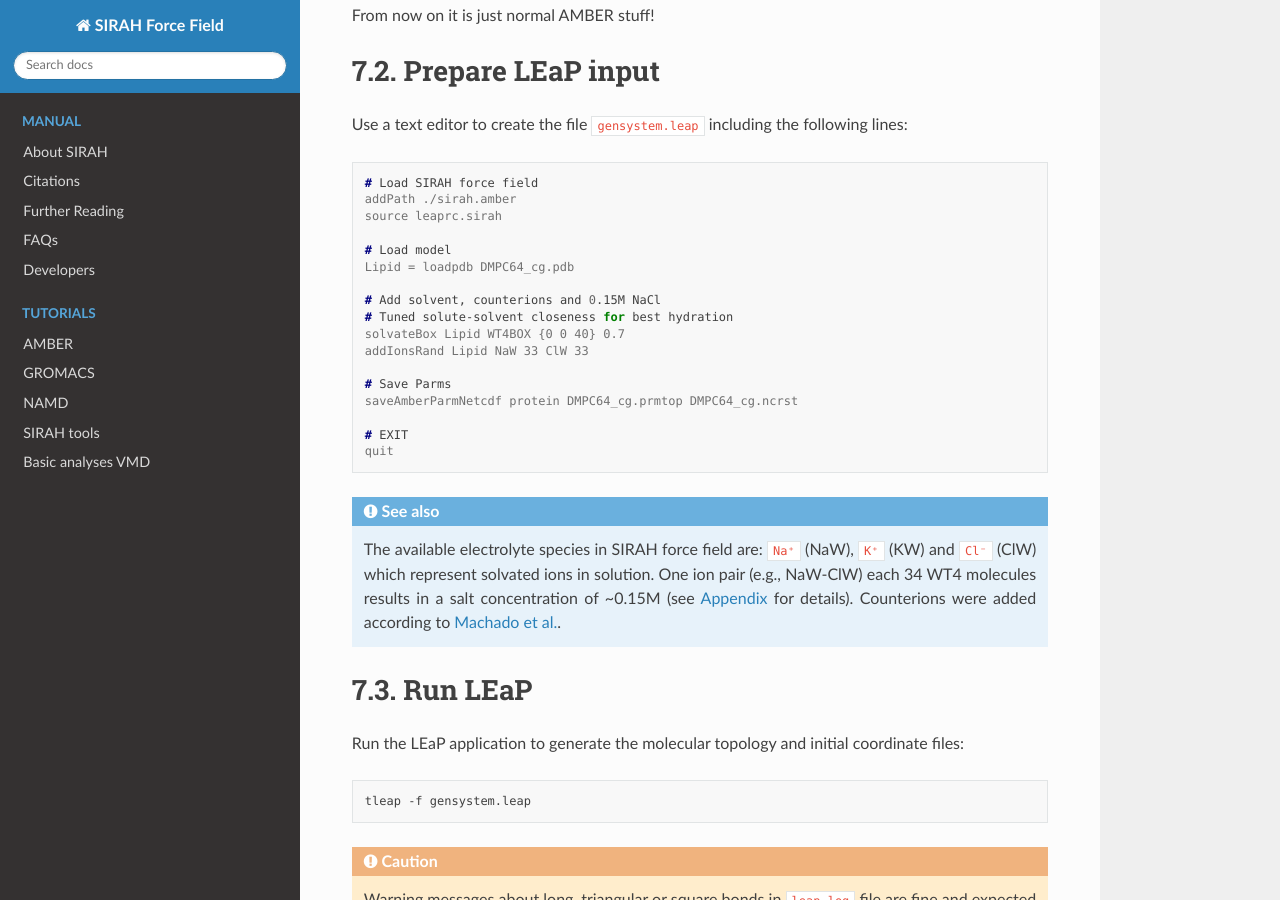
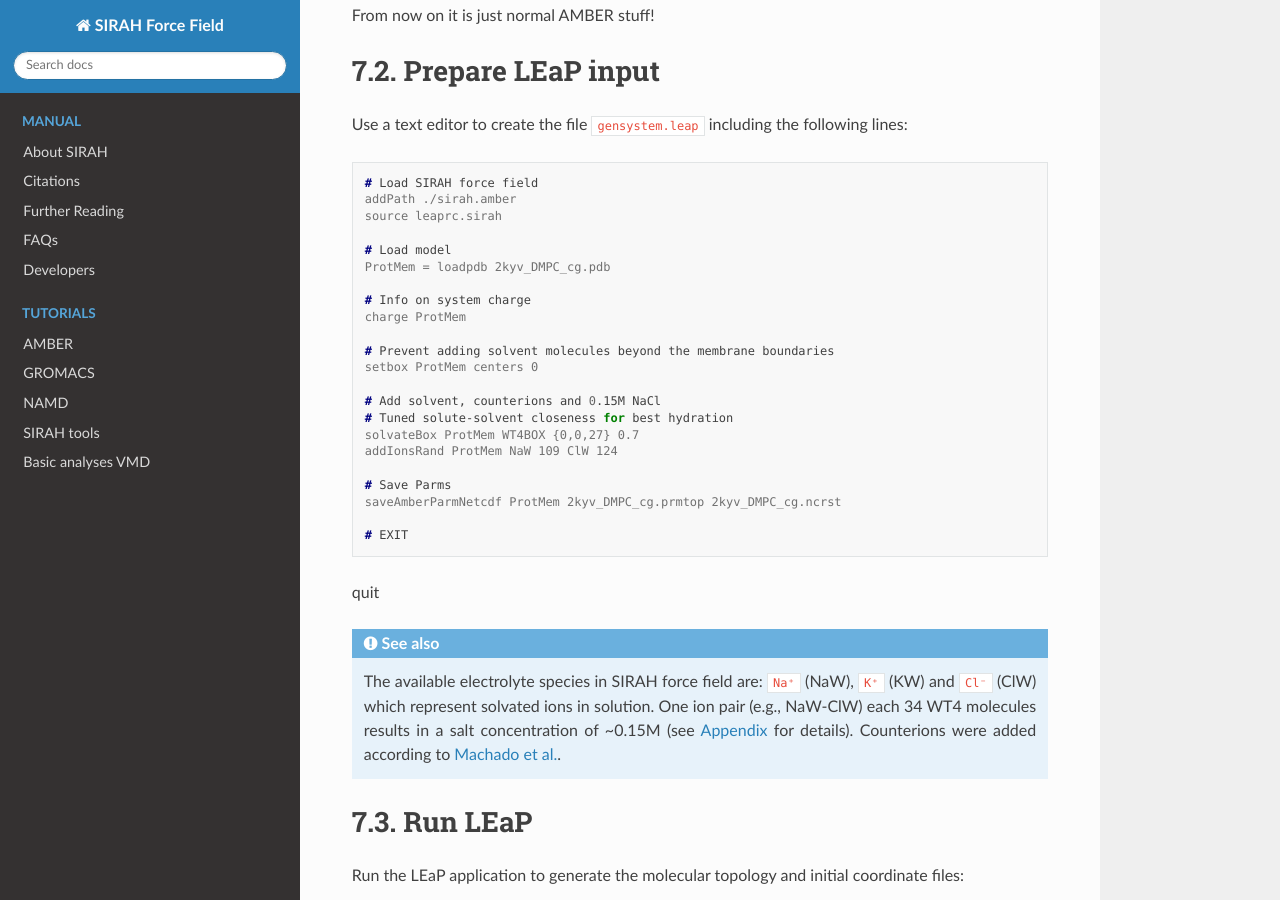
Before and after one commit to SIRAHFF/documentation, a Sphinx documentation site: the page built from docs/source/AMBER/Tutorial-7.rst, in a window 1280 px wide and 900 px high, scrolled down 3858 px. Built offline with Sphinx 7.4.7 and the Read the Docs theme 2.0.0, drawn with Linux system fonts in a browser that asks for light colours.

Commit message:
Modificaciones Tutorial 6 e 7

```diff
--- a/docs/source/AMBER/Tutorial-5.rst
+++ b/docs/source/AMBER/Tutorial-5.rst
@@ -210,7 +210,7 @@ ________________________________
 That’s it! Now you can analyze the trajectory.
 Process the output trajectory to account for the Periodic Boundary Conditions (PBC):
 
-  .. code-block:: bash
+.. code-block:: bash
 
       echo -e "autoimage\ngo\nquit\n" | cpptraj -p ../1CRN_cg.prmtop -y 1CRN_cg_md.nc -x 1CRN_cg_md_pbc.nc --interactive
 
--- a/docs/source/AMBER/Tutorial-6.rst
+++ b/docs/source/AMBER/Tutorial-6.rst
@@ -69,7 +69,7 @@ Use a text editor to create the file ``gensystem.leap`` including the following
     addIonsRand Lipid NaW 33 ClW 33
 
     # Save Parms
-    saveAmberParmNetcdf protein DMPC64_cg.prmtop DMPC64_cg.ncrst
+    saveAmberParmNetcdf Lipid DMPC64_cg.prmtop DMPC64_cg.ncrst
 
     # EXIT
     quit
--- a/docs/source/AMBER/Tutorial-7.rst
+++ b/docs/source/AMBER/Tutorial-7.rst
@@ -137,18 +137,24 @@ Use a text editor to create the file ``gensystem.leap`` including the following
     source leaprc.sirah
 
     # Load model
-    Lipid = loadpdb DMPC64_cg.pdb
+    ProtMem = loadpdb 2kyv_DMPC_cg.pdb
+
+    # Info on system charge
+    charge ProtMem
+
+    # Prevent adding solvent molecules beyond the membrane boundaries
+    setbox ProtMem centers 0
 
     # Add solvent, counterions and 0.15M NaCl
     # Tuned solute-solvent closeness for best hydration
-    solvateBox Lipid WT4BOX {0 0 40} 0.7
-    addIonsRand Lipid NaW 33 ClW 33
+    solvateBox ProtMem WT4BOX {0,0,27} 0.7
+    addIonsRand ProtMem NaW 109 ClW 124
 
     # Save Parms
-    saveAmberParmNetcdf protein DMPC64_cg.prmtop DMPC64_cg.ncrst
+    saveAmberParmNetcdf ProtMem 2kyv_DMPC_cg.prmtop 2kyv_DMPC_cg.ncrst
 
     # EXIT
-    quit
+quit
 
 .. seealso::
 
```
